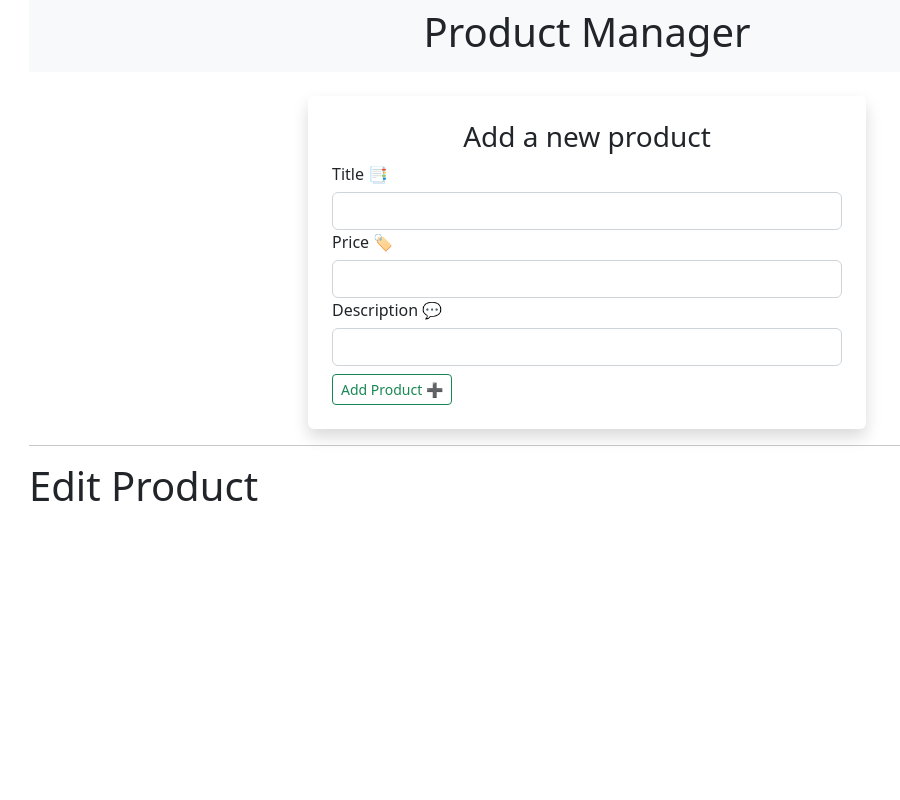
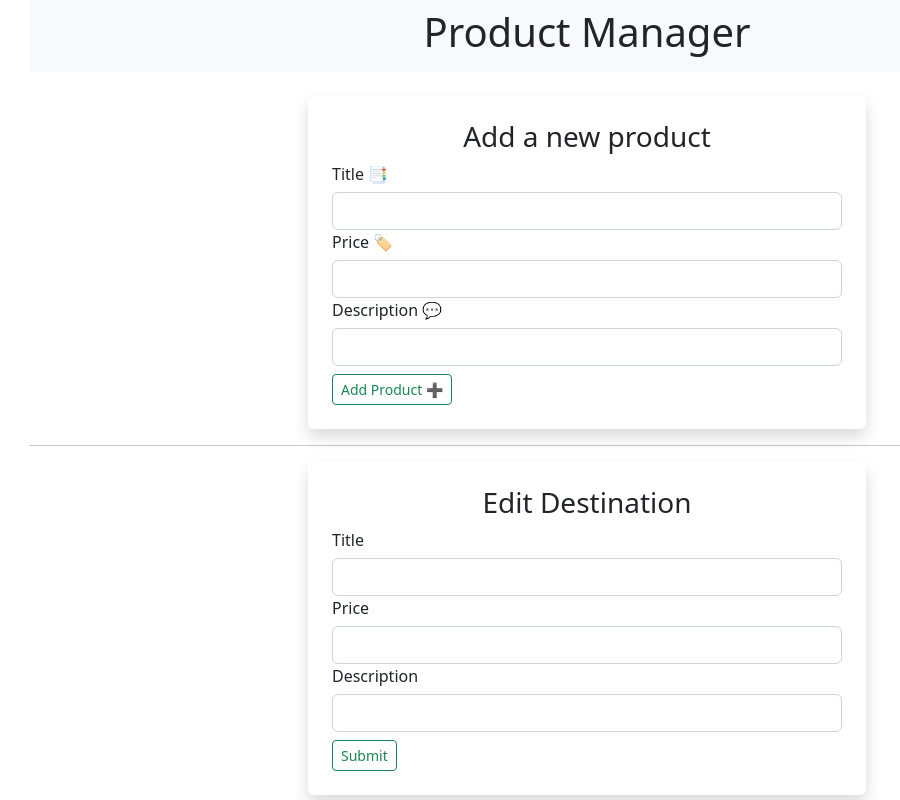
Before and after one commit to diyaamour/product-manager, a React (Create React App) app in the folder client/: page /products/1/edit in a window 1280 px wide. Shown: the whole page, without its empty margins (53-953 px from the left). Built offline with nearby package versions, Linux system fonts and the light colour scheme; no server answers.

Commit message:
created update products

```diff
--- a/client/src/views/EditProduct.js
+++ b/client/src/views/EditProduct.js
@@ -1,7 +1,100 @@
+import { useEffect, useState } from "react";
+import { useParams, useNavigate } from "react-router-dom";
+
+import axios from "axios";
+
 export const EditProduct = (props) => {
+
+    const { id } = useParams();
+    const navigate = useNavigate();
+
+    const [title, setTitle] = useState("");
+    const [price, setPrice] = useState("");
+    const [description, setDescription] = useState("");
+
+    const [errors, setErrors] = useState("");
+
+    useEffect(() => {
+        axios
+            .get(`http://localhost:8000/api/products/${id}`)
+            .then((res) => {
+                const { title, price, description } = res.data;
+                setTitle(title);
+                setPrice(price);
+                setDescription(description);
+            })
+            .catch((err) => {
+                console.log(err);
+            });
+    }, [id]);
+
+    const handleProductUpdate = (e) => {
+        e.preventDefault();
+
+        const data = {
+            title,
+            price,
+            description
+        };
+
+        axios
+            .put(`http://localhost:8000/api/products/${id}`, data)
+            .then((res) => {
+                console.log(res);
+                navigate(`/products/${id}`);
+            })
+            .catch((err) => {
+                console.log(err);
+            });
+    };
+
     return (
-        <div>
-            <h1>Edit Product</h1>
+        <div className="w-50 p-4 rounded mx-auto shadow">
+            <h3 className="text-center">Edit Destination</h3>
+
+            <form
+                onSubmit={(event) => {
+                    handleProductUpdate(event);
+                }}
+            >
+                <div className="form-group">
+                    <label className="h6">Title</label>
+                    <input
+                        value={title}
+                        onChange={(event) => {
+                            setTitle(event.target.value);
+                        }}
+                        type="text"
+                        className="form-control"
+                    />
+                </div>
+
+                <div className="form-group">
+                    <label className="h6">Price</label>
+                    <input
+                        value={price}
+                        onChange={(event) => {
+                            setPrice(event.target.value);
+                        }}
+                        type="number"
+                        className="form-control"
+                    />
+                </div>
+
+                <div className="form-group">
+                    <label className="h6">Description</label>
+                    <input
+                        value={description}
+                        onChange={(event) => {
+                            setDescription(event.target.value);
+                        }}
+                        type="text"
+                        className="form-control"
+                    />
+                </div>
+
+                <button className="btn btn-sm btn-outline-success mt-2">Submit</button>
+            </form>
         </div>
     )
 };
```
